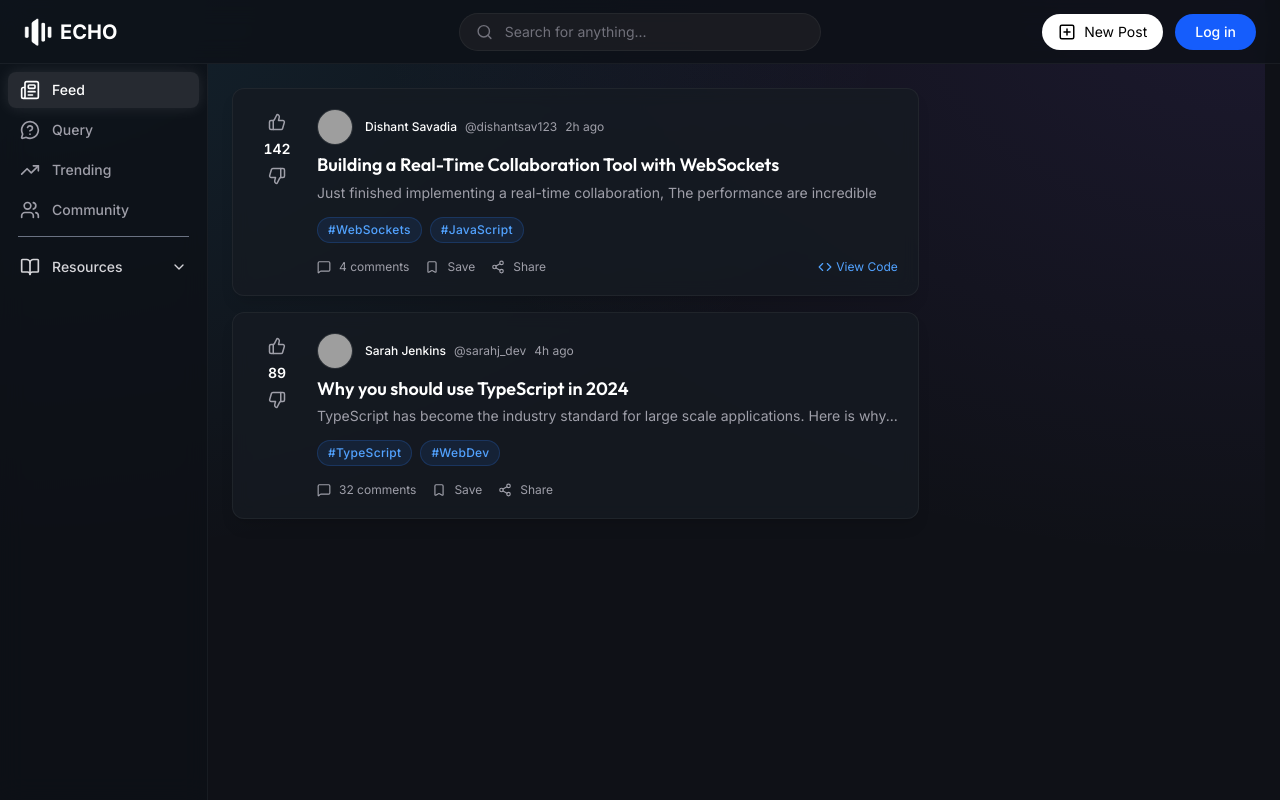
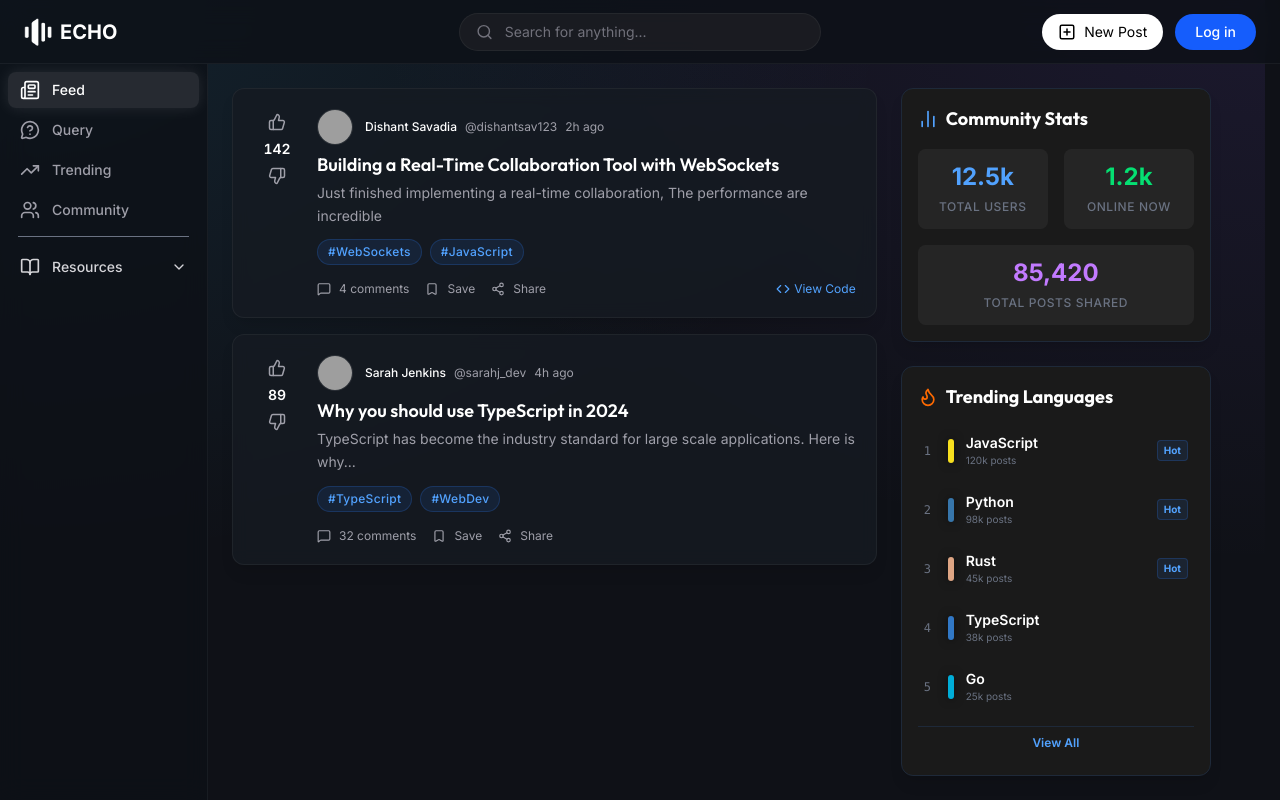
Before and after one commit to sahil740g/ECHO, a React (Vite) app: page /feed in a window 1280 px wide. Built offline with nearby package versions, Linux system fonts and the light colour scheme; grey boxes are pictures that could not be loaded.

Commit message:
feat: Establish initial application structure, routing, global styles, and a feed page featuring community statistics and trending languages.

```diff
--- a/src/App.jsx
+++ b/src/App.jsx
@@ -23,7 +23,7 @@ function App() {
       <Navbar />
       <div className="flex">
         <Sidebar />
-        <main className="pt-16 pb-20 md:pb-0 pl-0 md:pl-52 min-h-screen overflow-x-hidden">
+        <main className="pt-16 pb-20 md:pb-0 pl-0 md:pl-52 min-h-screen">
           <Routes>
             <Route path="/" element={<Navigate to="/feed" />} />
             <Route path="/post/:postId" element={<PostDetails />} />
--- /dev/null
+++ b/src/components/stats/communitystats.jsx
@@ -0,0 +1,28 @@
+import React from 'react';
+import { BarChart2 } from 'lucide-react';
+
+const CommunityStats = () => {
+    return (
+        <div className="bg-[#1A1A1A] rounded-xl p-4 border border-gray-800 shadow-lg mb-6">
+            <h2 className="text-lg font-bold text-white mb-4 flex items-center">
+                <BarChart2 className="w-5 h-5 text-blue-400 mr-2" /> Community Stats
+            </h2>
+            <div className="grid grid-cols-2 gap-4">
+                <div className="bg-white/5 p-3 rounded-lg text-center">
+                    <span className="block text-2xl font-bold text-blue-400">12.5k</span>
+                    <span className="text-xs text-gray-500 font-medium uppercase tracking-wider">Total Users</span>
+                </div>
+                <div className="bg-white/5 p-3 rounded-lg text-center">
+                    <span className="block text-2xl font-bold text-green-400">1.2k</span>
+                    <span className="text-xs text-gray-500 font-medium uppercase tracking-wider">Online Now</span>
+                </div>
+                <div className="bg-white/5 p-3 rounded-lg text-center col-span-2">
+                    <span className="block text-2xl font-bold text-purple-400">85,420</span>
+                    <span className="text-xs text-gray-500 font-medium uppercase tracking-wider">Total Posts Shared</span>
+                </div>
+            </div>
+        </div>
+    );
+};
+
+export default CommunityStats;
--- /dev/null
+++ b/src/components/trending/trendinglanguages.jsx
@@ -0,0 +1,56 @@
+import React from 'react';
+import { Flame } from 'lucide-react';
+
+const TrendingLanguages = () => {
+    const languages = [
+        { name: 'JavaScript', count: '120k posts', rank: 1, color: '#F7DF1E' },
+        { name: 'Python', count: '98k posts', rank: 2, color: '#3776AB' },
+        { name: 'Rust', count: '45k posts', rank: 3, color: '#DEA584' },
+        { name: 'TypeScript', count: '38k posts', rank: 4, color: '#3178C6' },
+        { name: 'Go', count: '25k posts', rank: 5, color: '#00ADD8' },
+    ];
+
+    return (
+        <div className="bg-[#1A1A1A] rounded-xl p-4 border border-gray-800 shadow-lg">
+            <h2 className="text-lg font-bold text-white mb-4 flex items-center">
+                <Flame className="w-5 h-5 text-orange-500 mr-2" /> Trending Languages
+            </h2>
+            <div className="space-y-3">
+                {languages.map((lang, index) => (
+                    <div
+                        key={lang.name}
+                        className="flex items-center justify-between group cursor-pointer p-1.5 rounded-lg hover:bg-white/5 transition-all duration-300"
+                    >
+                        <div className="flex items-center space-x-3">
+                            <span className="text-gray-500 font-mono text-xs w-3">
+                                {index + 1}
+                            </span>
+                            <div
+                                className="w-1.5 h-6 rounded-full shadow-[0_0_10px_rgba(0,0,0,0.5)]"
+                                style={{ backgroundColor: lang.color }}
+                            />
+                            <div className="flex flex-col">
+                                <span className="text-white text-sm font-semibold group-hover:text-blue-400 transition-colors">
+                                    {lang.name}
+                                </span>
+                                <span className="text-[10px] text-gray-500">
+                                    {lang.count}
+                                </span>
+                            </div>
+                        </div>
+                        {index < 3 && (
+                            <div className="text-[10px] font-bold px-1.5 py-0.5 rounded bg-blue-500/10 text-blue-400 border border-blue-500/20">
+                                Hot
+                            </div>
+                        )}
+                    </div>
+                ))}
+            </div>
+            <button className="w-full mt-4 py-2 text-xs font-semibold text-blue-400 hover:text-blue-300 transition-colors border-t border-gray-800">
+                View All
+            </button>
+        </div>
+    );
+};
+
+export default TrendingLanguages;
--- a/src/index.css
+++ b/src/index.css
@@ -13,6 +13,7 @@ body,
     radial-gradient(at 0% 0%, rgba(56, 189, 248, 0.1) 0px, transparent 50%),
     radial-gradient(at 100% 0%, rgba(139, 92, 246, 0.1) 0px, transparent 50%);
   background-attachment: fixed;
+  overflow-x: hidden;
 }
 
 h1,
--- a/src/pages/feed.jsx
+++ b/src/pages/feed.jsx
@@ -1,12 +1,26 @@
 import PostCard from "../components/postcard/postcard";
 import { usePosts } from "../context/postscontext";
+import TrendingLanguages from "../components/trending/trendinglanguages";
+import CommunityStats from "../components/stats/communitystats";
+
 function Feed() {
     const { posts } = usePosts();
     return (
-        <div className="p-6 max-w-3xl mx-auto space-y-4">
-            {posts.map(post => (
-                <PostCard key={post.id} {...post} />
-            ))}
+        <div className="max-w-6xl mx-auto p-4 md:p-6">
+            <div className="grid grid-cols-1 lg:grid-cols-3 gap-6">
+                {/* Main Feed Content */}
+                <div className="lg:col-span-2 space-y-4">
+                    {posts.map(post => (
+                        <PostCard key={post.id} {...post} />
+                    ))}
+                </div>
+
+                {/* Right Sidebar - Stats & Trending */}
+                <div className="hidden lg:block space-y-6 sticky top-24 h-fit">
+                    <CommunityStats />
+                    <TrendingLanguages />
+                </div>
+            </div>
         </div>
     )
 }
```
